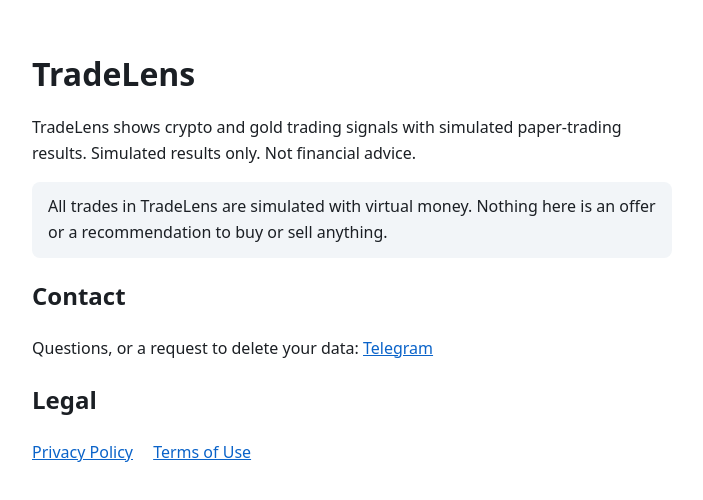
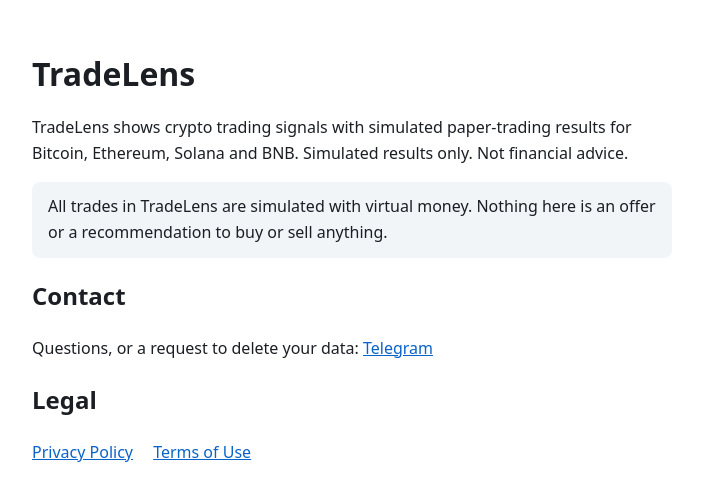
Before and after one commit to ramzanarkate-lab/TradeLens-pages, a plain HTML site: page index.html in a window 1280 px wide. Shown: the whole page, without its empty margins (288-991 px from the left). Drawn offline with Linux system fonts and the light colour scheme.

Commit message:
Update home page wording

```diff
--- a/index.html
+++ b/index.html
@@ -5,7 +5,7 @@
 <meta name="google-site-verification" content="t1JEzvGPhzwiaoKGlPVOezUyNyFu-y7if7S4NQ570PE" />
 <meta name="viewport" content="width=device-width, initial-scale=1">
 <title>TradeLens</title>
-<meta name="description" content="TradeLens shows crypto and gold trading signals with simulated paper-trading results. Simulated results only. Not financial advice.">
+<meta name="description" content="TradeLens shows crypto trading signals with simulated paper-trading results for Bitcoin, Ethereum, Solana and BNB. Simulated results only. Not financial advice.">
 <style>
   body { font-family: system-ui, -apple-system, "Segoe UI", Roboto, sans-serif; line-height: 1.6; color: #1b1f24; background: #ffffff; margin: 0; padding: 0 16px; }
   main { max-width: 640px; margin: 0 auto; padding: 48px 0; }
@@ -23,7 +23,7 @@
 <body>
 <main>
   <h1>TradeLens</h1>
-  <p>TradeLens shows crypto and gold trading signals with simulated paper-trading results. Simulated results only. Not financial advice.</p>
+  <p>TradeLens shows crypto trading signals with simulated paper-trading results for Bitcoin, Ethereum, Solana and BNB. Simulated results only. Not financial advice.</p>
   <p class="note">All trades in TradeLens are simulated with virtual money. Nothing here is an offer or a recommendation to buy or sell anything.</p>
   <h2>Contact</h2>
   <p>Questions, or a request to delete your data: <a href="https://t.me/[YOUR-CHANNEL]">Telegram</a></p>
```
